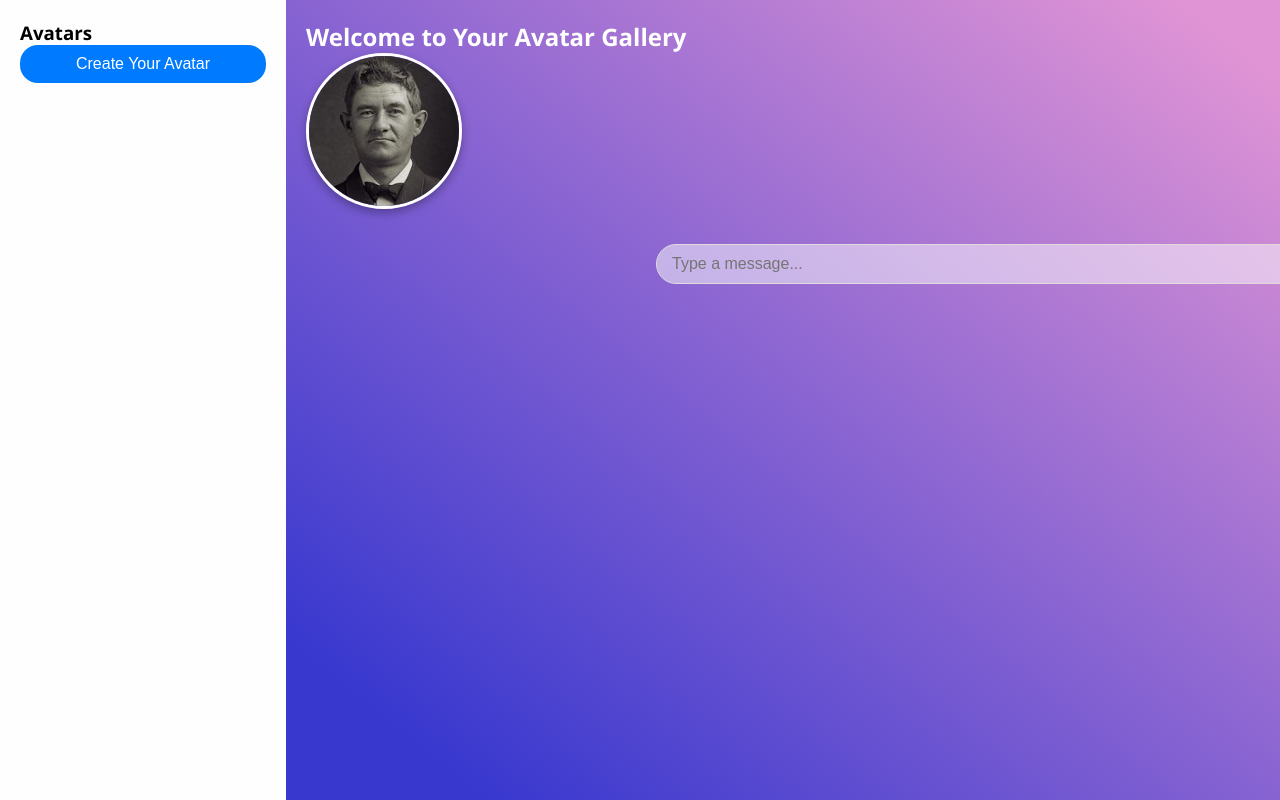
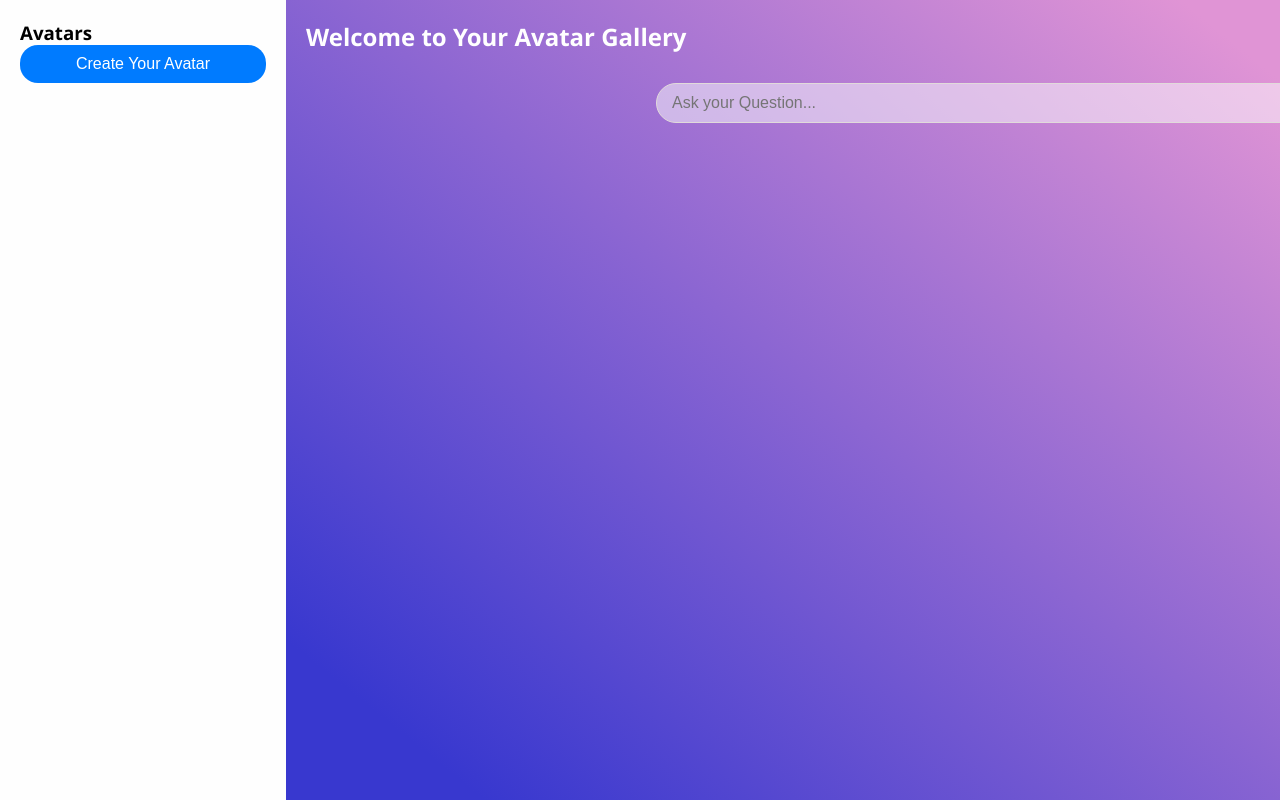
Before and after one commit to Harshvi-eDelta/VID-Assistant-UI, a Flask app: page / in a window 1280 px wide. Run offline with Flask 3, Linux system fonts and the light colour scheme; some libraries are stand-ins or nearby versions.

Commit message:
changes in UI

```diff
--- a/avatar_ui/templates/index.html
+++ b/avatar_ui/templates/index.html
@@ -39,8 +39,8 @@
                 <!-- <img id="uploadedAvatar" src="static/uploads/ABC.png" alt="Avatar" class="avatar-round"> -->
                 <!-- This image should be shown only AFTER user clicks "Create" -->
                 <!-- <img id="uploadedAvatar" src="{{ url_for('static', filename='images/placeholder.png') }}" alt="Avatar" class="avatar-round"> -->
-                <img id="uploadedAvatar" src="{{ avatars[-1].url if avatars else 'static/uploads/4.jpg' }}" alt="Avatar"
-                    class="avatar-round">
+                <!-- img id="uploadedAvatar" src="{{ avatars[-1].url if avatars else 'static/uploads/4.jpg' }}" alt="Avatar"
+                    class="avatar-round" -->
             </div>
             <!-- chatbot code -->
             <div id="chatMessages" class="chat-messages">
@@ -48,10 +48,10 @@
             </div>
             <div class="message">
                 <div class="chat-input">
-                    <input type="text" id="userInput" placeholder="Type a message...">
+                    <input type="text" id="userInput" placeholder="Ask your Question...">
                     <button class="send-btn" onclick="sendMessage()">➤</button>
                     <!-- Replace this: -->
-                    <button class="mic-btn" onclick="startListening()" title="Start Voice Input">
+                    <button class="mic-btn" onclick="startListening()">
                     <i class="fa fa-volume-up" aria-hidden="true"></i>
                     </button>
                 </div>
```
Also changed, not shown: avatar_ui/static/uploads/File_Upload_2.png (added), avatar_ui/static/uploads/upload_icon1.png (added), 1 other file.
